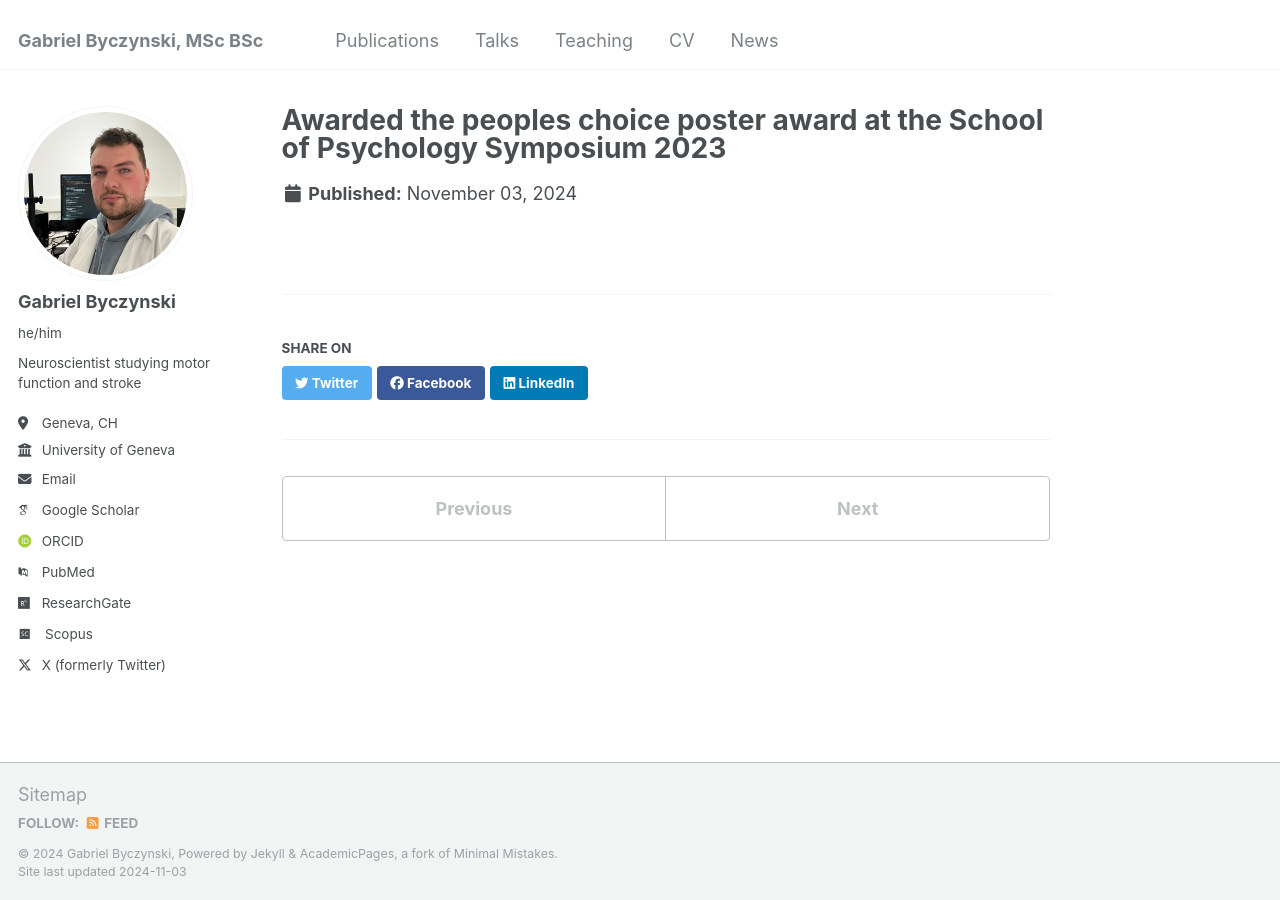
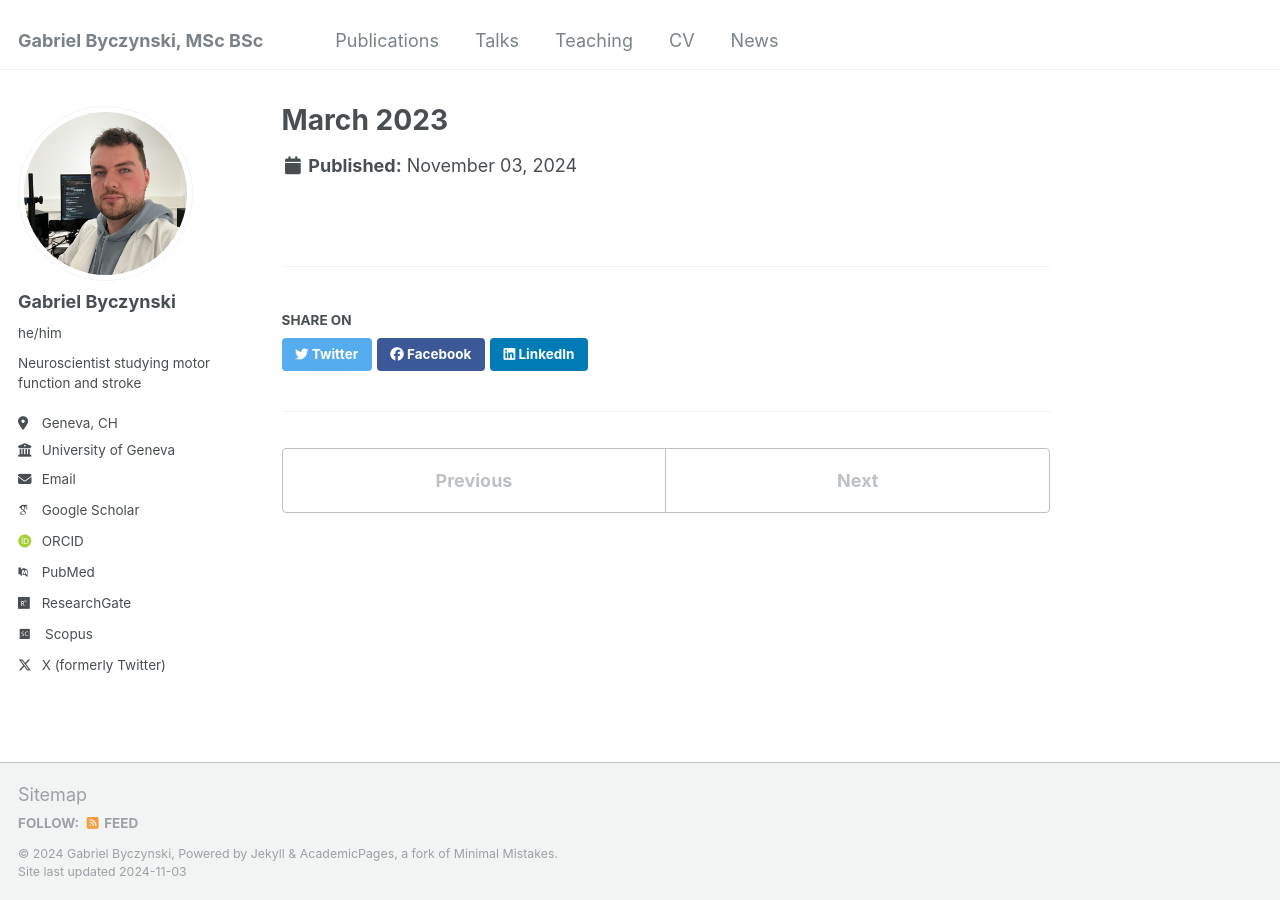
Before and after one commit to gabebyczynski/gabebyczynski.github.io, a Jekyll site: the page built from _portfolio/sop_award_2023.html, in a window 1280 px wide. Built offline with Jekyll 4.4.1, drawn with Linux system fonts in a browser that asks for light colours; some web fonts are replaced.

Commit message:
Update sop_award_2023.html

```diff
--- a/_portfolio/sop_award_2023.html
+++ b/_portfolio/sop_award_2023.html
@@ -1,5 +1,5 @@
 ---
-title: "Awarded the peoples choice poster award at the School of Psychology Symposium 2023"
-excerpt: "Awarded for most popular poster presentation on the effects of stimulation on motor learning <br/><img src='/images/sop_award_2023.jpg'>"
+title: "March 2023"
+excerpt: "Awarded the peoples choice poster award at the School of Psychology Symposium 2023g <br/><img src='/images/sop_award_2023.jpg'>"
 collection: portfolio
 ---
```
